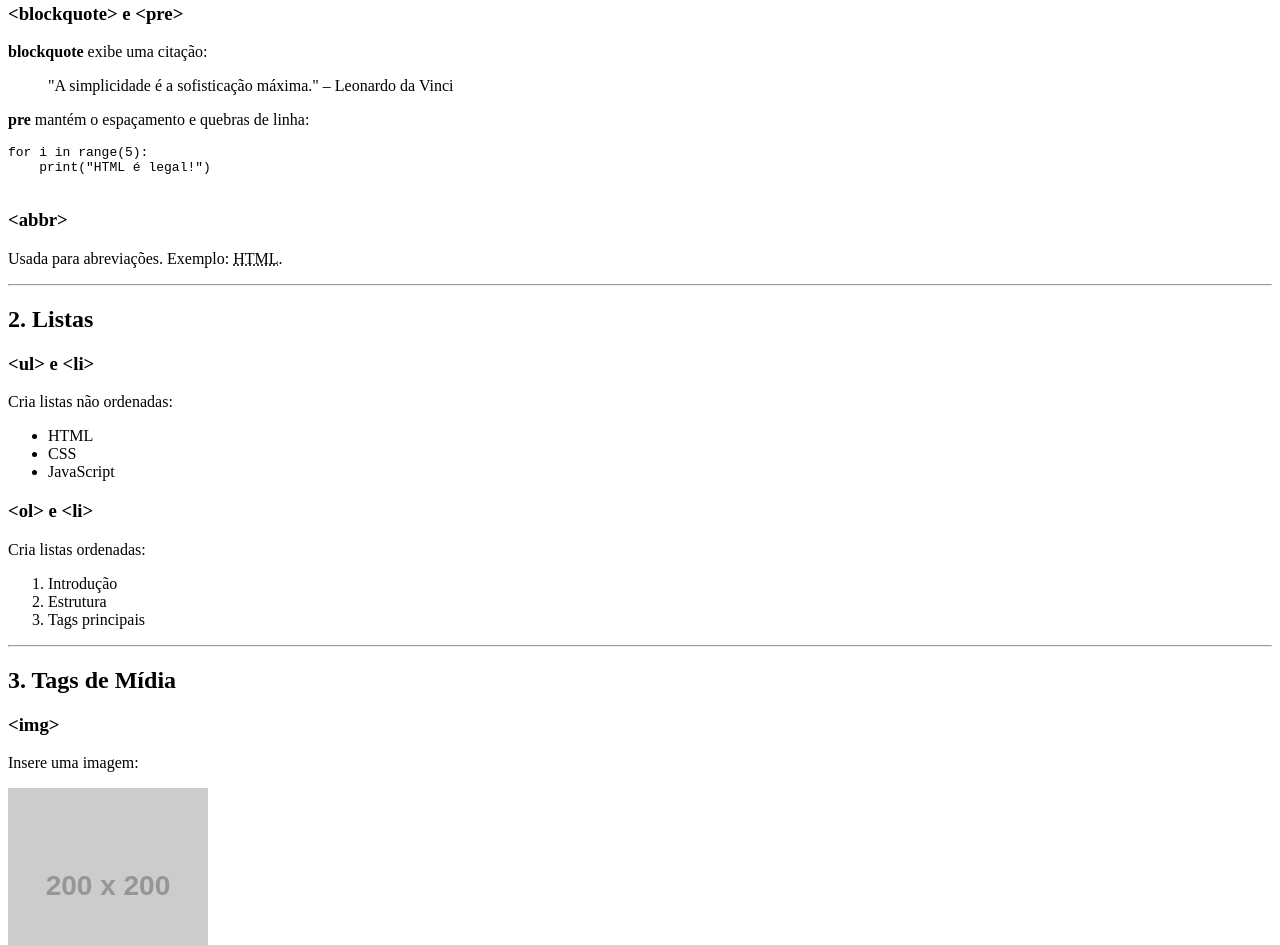
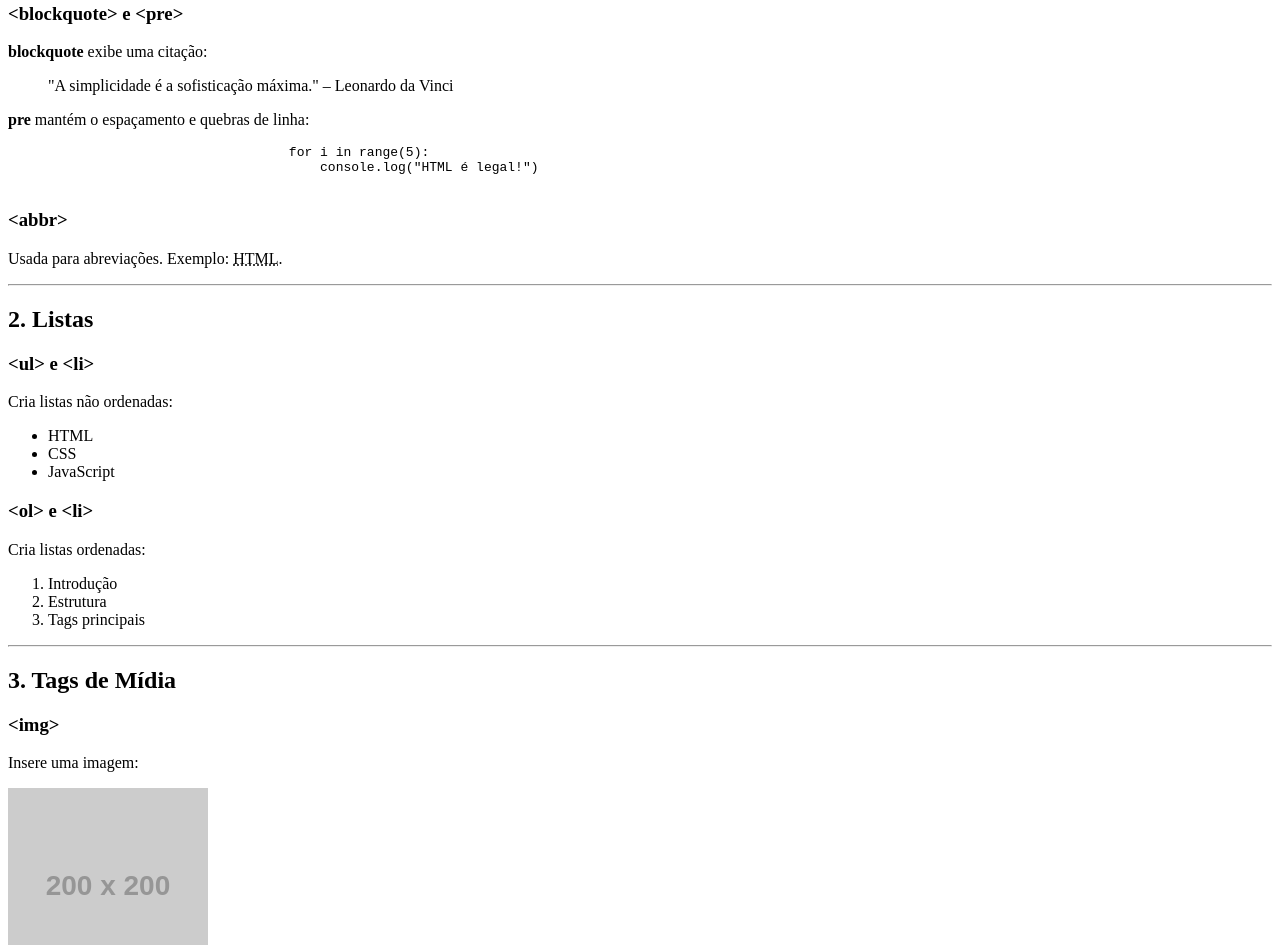
Before and after one commit to JeanQrocha/website-explicativo, a plain HTML site: page src/javascript/javaScript.html in a window 1280 px wide. Shown: the part 1085-2030 px from the top of the page. Drawn offline with Linux system fonts and the light colour scheme; placeholder pictures from the web are drawn by us.

Commit message:
edit files

```diff
--- a/src/javaScript.html
+++ b/src/javascript/javaScript.html
@@ -61,8 +61,8 @@
 
             <p><strong>pre</strong> mantém o espaçamento e quebras de linha:</p>
             <pre>
-for i in range(5):
-    print("HTML é legal!")
+                                    for i in range(5):
+                                        console.log("HTML é legal!")
             </pre>
 
             <h3>&lt;abbr&gt;</h3>
```
Also changed, not shown: src/css/css.html (added), src/html/html.html (renamed from src/html.html), src/img/exemploH1.webp (renamed from img/exemploH1.webp), src/img/tagsExemplo.png (renamed from img/tagsExemplo.png).
